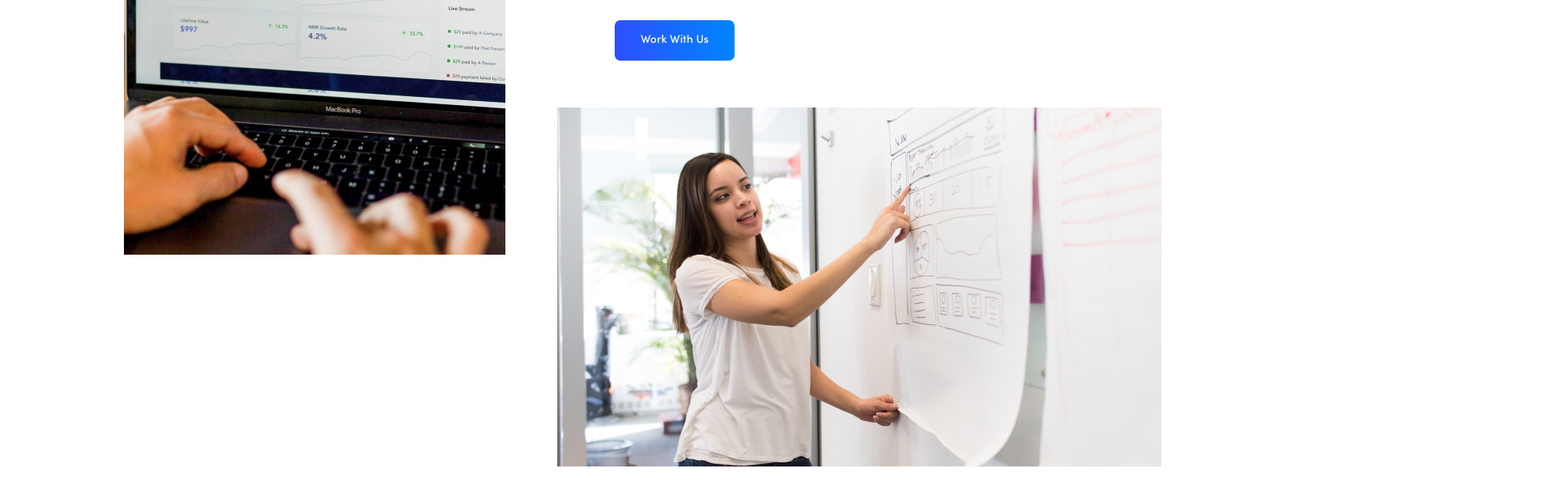
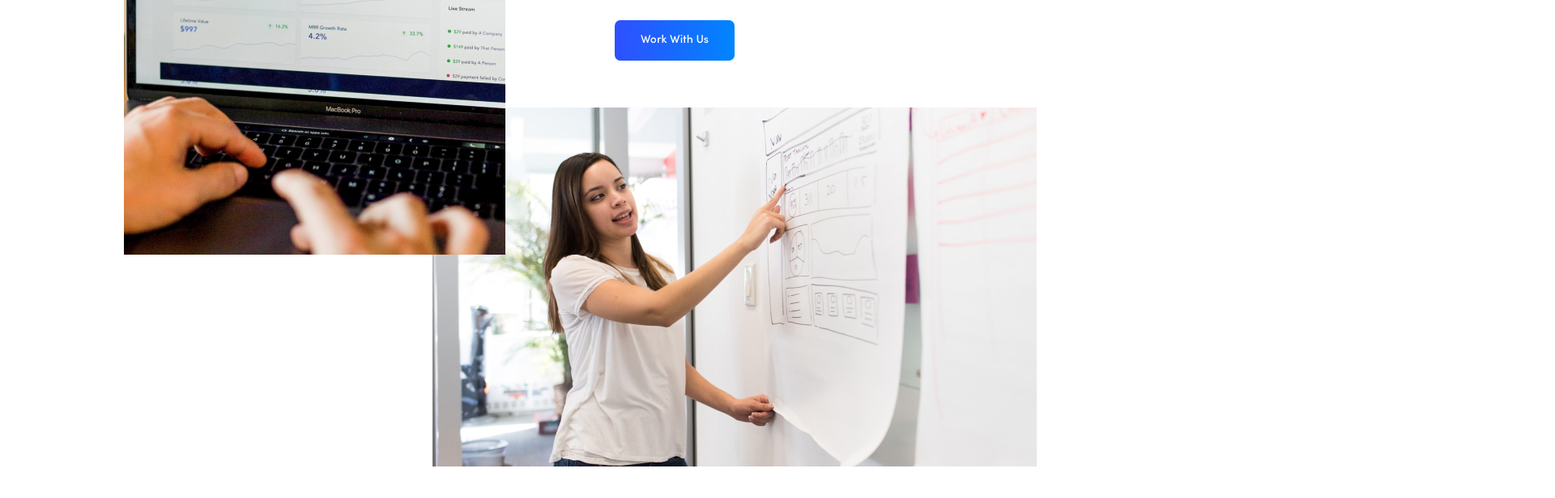
Before and after one commit to nima-z/tracto, a React (Create React App) app: page /About in a window 1280 px wide. Shown: the part 1640-2256 px from the top of the page at 81% size, 1920 px wide, since content can reach past the window. Built offline with nearby package versions, Linux system fonts and the light colour scheme.

Commit message:
2 pics about page fixed

```diff
--- a/src/components/sections/about-3/About3.module.css
+++ b/src/components/sections/about-3/About3.module.css
@@ -39,6 +39,28 @@
 .upperImage {
   position: relative;
   bottom: 21rem;
-  left: 43rem;
+  left: 0;
   z-index: -1;
+  display: flex;
+  justify-content: flex-end;
+  padding: 0;
+  margin: 0;
+  padding-right: 17rem;
 }
+
+@media (max-width: 1700px) {
+  .upperImage {
+    padding-right: 12rem;
+  }
+}
+
+@media (max-width: 1500px) {
+  .upperImage {
+    padding-right: 5rem;
+  }
+}
+@media (max-width: 1300px) {
+  .upperImage {
+    padding-right: 0;
+  }
+}
```
